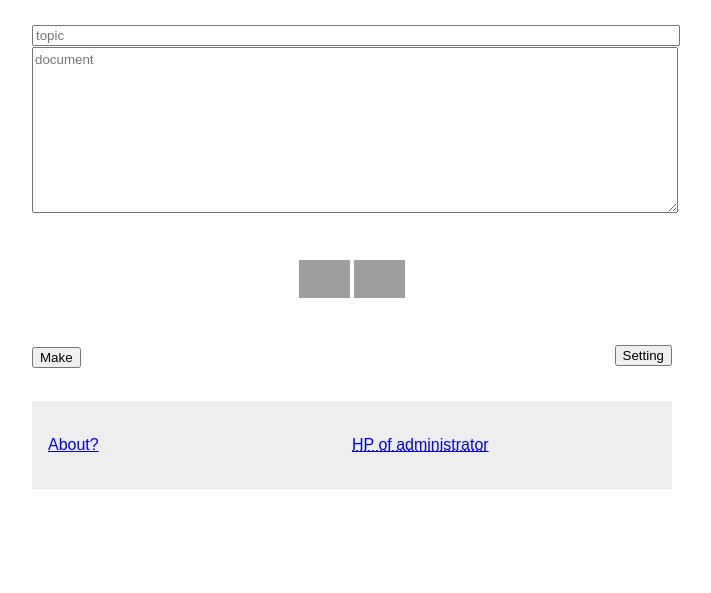
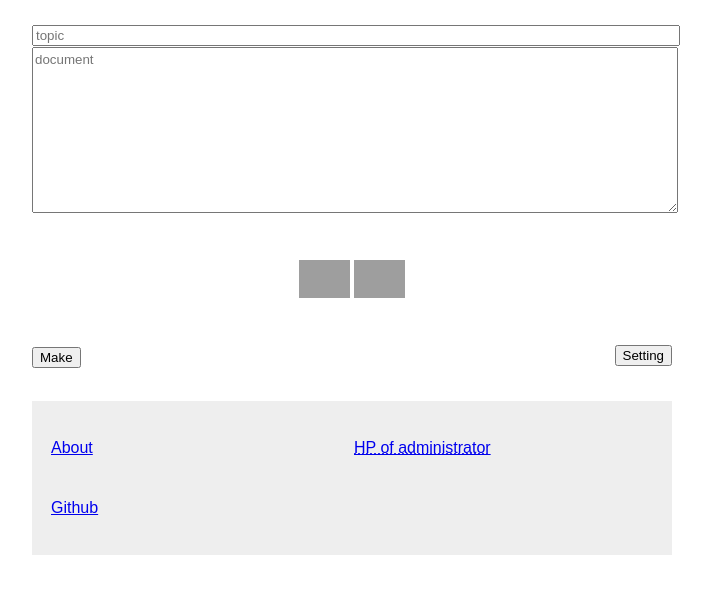
Before and after one commit to kekemoto/make-hp, a plain HTML site: page index.html in a window 1280 px wide. Shown: the part 113-706 px from the top of the page, without its empty margins (288-999 px from the left). Drawn offline with Linux system fonts and the light colour scheme; no server answers; grey boxes are pictures that could not be loaded.

Commit message:
footerのCSS変更

```diff
--- a/index.html
+++ b/index.html
@@ -44,10 +44,13 @@
 				background-color: #EEEEEE;
 				margin-top: 2em;
 				padding: 1em;
-				display:-moz-box;
-				display:-webkit-box;
-				display:-o-box;
-				display:-ms-box;
+			}
+
+			table{
+				width: 100%;
+			}
+			td{
+				width: 50%;
 			}
 
 			.board{
@@ -79,10 +82,6 @@
 			.img{
 				width: 8%;
 				cursor: pointer;
-			}
-
-			.box{
-				width: 50%;
 			}
 
 			#setting{
@@ -373,12 +372,14 @@
 			</section>
 
 			<footer>
-				<div class="box">
-					<p><a href="about.html">About?</a></p>
-				</div>
-				<div class="box">
-					<p><a href="http://www.asahi-net.or.jp/~yb7m-tkmt/index.html" target="_new"><abbr title="管理人のHP">HP of administrator</abbr></a></p>
-				</div>
+				<table>
+					<tr>
+						<td><p><a href="about.html">About</a></p></td>
+						<td><p><a href="http://www.asahi-net.or.jp/~yb7m-tkmt/index.html" target="_new"><abbr title="管理人のHP">HP of administrator</abbr></a></p></td>
+					</tr>
+					<tr>
+						<td><p><a href="https://github.com/kekemoto/make-hp" target="_new">Github</a></p></td>
+					</tr>
 			</footer>
 		</div>
 	</body>
```
